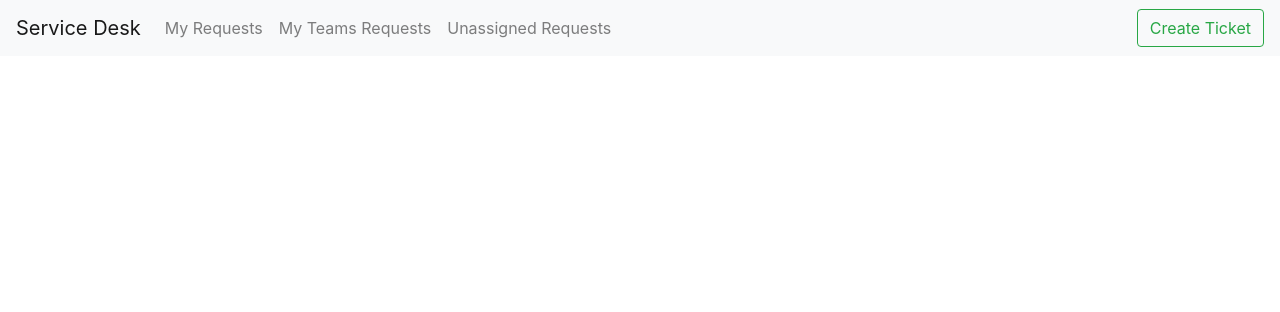
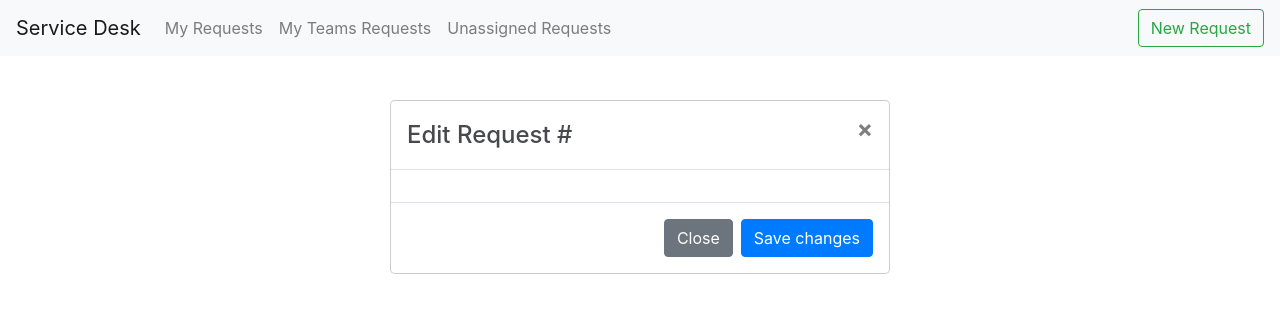
Before and after one commit to jzelos/service-desk, a React (Create React App) app in the folder UI/ClientApp/: page /editrequest in a window 1280 px wide. Shown: the top 312 px of the page. Built offline with nearby package versions, Linux system fonts and the light colour scheme.

Commit message:
added route for edit request and linked button

```diff
--- a/UI/ClientApp/src/App.tsx
+++ b/UI/ClientApp/src/App.tsx
@@ -5,6 +5,7 @@ import { Route, Link, BrowserRouter as Router } from 'react-router-dom'
 import UnassignedRequestsComponent from './Pages/UnassignedRequestsComponent';
 import MyRequestsComponent from './Pages/MyRequestsComponent';
 import MyTeamsRequestsComponent from './Pages/MyTeamsRequestsComponent';
+import EditRequestContainer from './Components/EditRequest/EditRequestContainer';
 
 const App = () => {
   return (
@@ -15,6 +16,7 @@ const App = () => {
           <Route path="/myrequests" component={MyRequestsComponent} />
           <Route path="/myteamsrequests" component={MyTeamsRequestsComponent} />
           <Route path="/unassignedrequests" component={UnassignedRequestsComponent} />
+          <Route path="/editrequest" component={EditRequestContainer} />
         </Router>
       </div>
     </div>
--- a/UI/ClientApp/src/Components/EditRequest/EditRequestContainer.tsx
+++ b/UI/ClientApp/src/Components/EditRequest/EditRequestContainer.tsx
@@ -28,7 +28,7 @@ export default class EditRequestContainer extends PureComponent<Props> {
 
     componentDidMount() {
         if (this.props.requestId) {
-            fetch("http://localhost:58699/api/Ticket/" + this.props.requestId.toString())
+            fetch("https://localhost:5001/api/Ticket/" + this.props.requestId.toString())
                 .then(res => res.text().then(s => JSON.parse(s, reviver)))
                 .then(
                 (result: RequestItem) => {
--- a/UI/ClientApp/src/Pages/MyRequestsComponent.tsx
+++ b/UI/ClientApp/src/Pages/MyRequestsComponent.tsx
@@ -3,6 +3,6 @@ import RequestListViewContainer from '../Components/RequestListView/RequestListV
 
 export default class MyRequestsComponent extends PureComponent {
     render() {
-        return (<RequestListViewContainer url="http://localhost:58699/api/ticket" title="My requests" />)
+        return (<RequestListViewContainer url="https://localhost:5001/api/ticket" title="My requests" />)
     }
 }
--- a/UI/ClientApp/src/Pages/MyTeamsRequestsComponent.tsx
+++ b/UI/ClientApp/src/Pages/MyTeamsRequestsComponent.tsx
@@ -1,8 +1,9 @@
 import React, { PureComponent } from 'react';
 import RequestListViewContainer from '../Components/RequestListView/RequestListViewContainer';
 
+
 export default class MyTeamsRequestsComponent extends PureComponent {
     render() {
-        return (<RequestListViewContainer url="http://localhost:58699/api/ticket/myteam" title="My teams requests" />)
+        return (<RequestListViewContainer url="https://localhost:5001/api/ticket/myteam" title="My teams requests" />)
     }
 }
--- a/UI/ClientApp/src/Pages/NavBarComponent.tsx
+++ b/UI/ClientApp/src/Pages/NavBarComponent.tsx
@@ -22,7 +22,7 @@ export default class NavBarComponent extends PureComponent {
                     <NavDropdown.Item href="#action/3.4">Separated link</NavDropdown.Item>
                 </NavDropdown> */}
                 </Nav>
-                <Button variant="outline-success">Create Ticket</Button>
+                <Button variant="outline-success" href="editrequest">New Request</Button>
             </Navbar.Collapse>
             </Navbar>);
     }
--- a/UI/ClientApp/src/Pages/UnassignedRequestsComponent.tsx
+++ b/UI/ClientApp/src/Pages/UnassignedRequestsComponent.tsx
@@ -3,6 +3,6 @@ import RequestListViewContainer from '../Components/RequestListView/RequestListV
 
 export default class UnassignedRequestsComponent extends PureComponent {
     render() {
-        return (<RequestListViewContainer url="http://localhost:58699/api/ticket/unassigned" title="Unassigned requests" />)
+        return (<RequestListViewContainer url="https://localhost:5001/api/ticket/unassigned" title="Unassigned requests" />)
     }
 }
```
